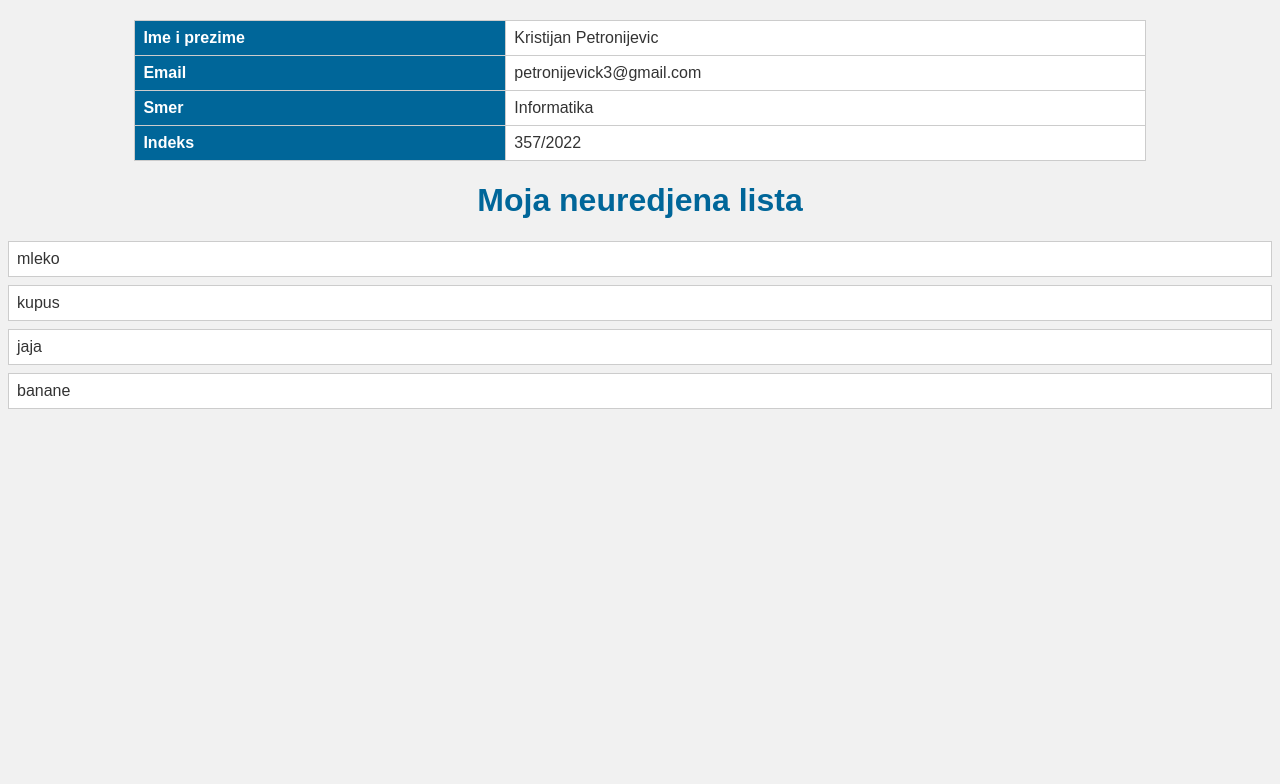
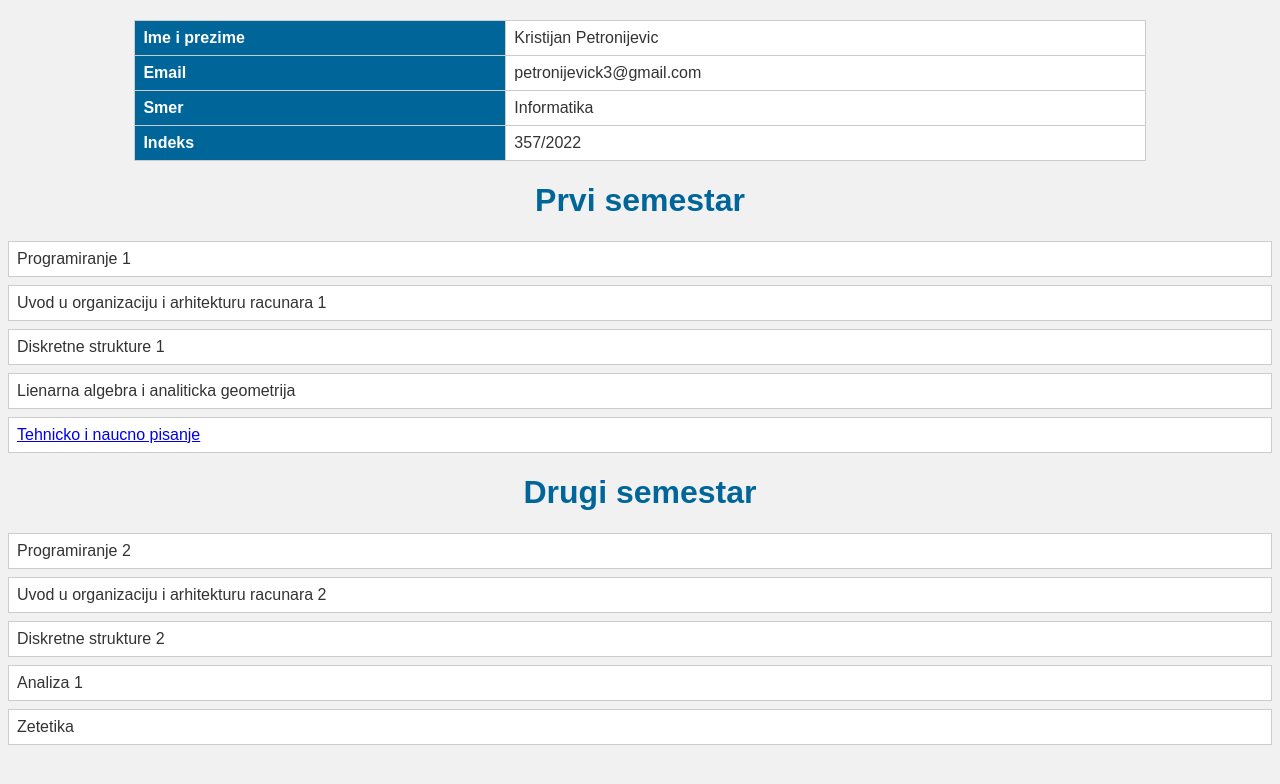
Before and after one commit to kristijanpetronijevic/tnpsajt, a plain HTML site: page index.html in a window 1280 px wide. Drawn offline with Linux system fonts and the light colour scheme.

Commit message:
Update index.html

```diff
--- a/index.html
+++ b/index.html
@@ -69,12 +69,23 @@
       <td>357/2022</td>
     </tr>
   </table>
-  <h1>Moja neuredjena lista</h1>
+  <h1>Prvi semestar</h1>
   <ul>
-    <li>mleko</li>
-    <li>kupus</li>
-    <li>jaja</li>
-    <li>banane</li>
+    <li>Programiranje 1</li>
+    <li>Uvod u organizaciju i arhitekturu racunara 1</li>
+    <li>Diskretne strukture 1</li>
+    <li>Lienarna algebra i analiticka geometrija</li>
+	<li><a href = "http://www.itkomunikacija.matf.bg.ac.rs/TehnickoINaucnoPisanje.html>">Tehnicko i naucno pisanje</a></li>
   </ul>
+
+   <h1>Drugi semestar</h1>
+  <ul>
+    <li>Programiranje 2</li>
+    <li>Uvod u organizaciju i arhitekturu racunara 2</li>
+    <li>Diskretne strukture 2</li>
+    <li>Analiza 1</li>
+	<li>Zetetika</li>
+  </ul>
+
 </body>
 </html>
```
